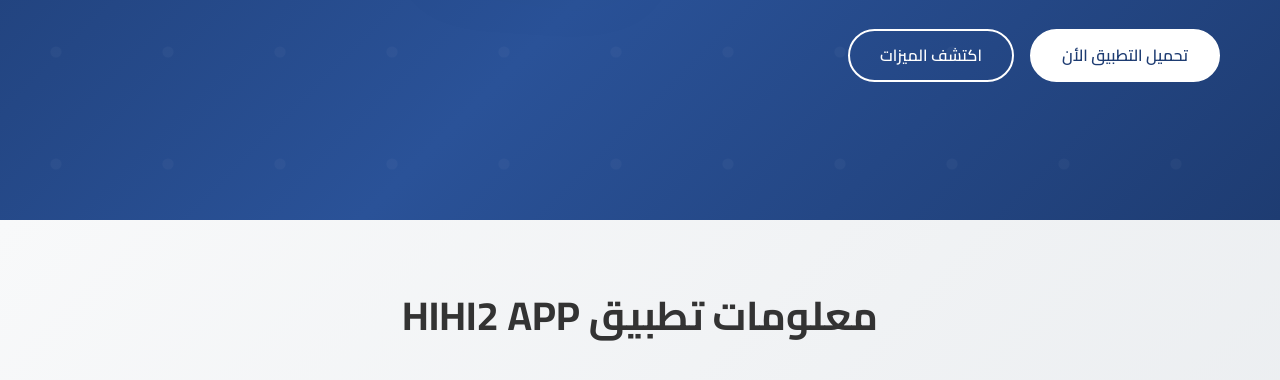
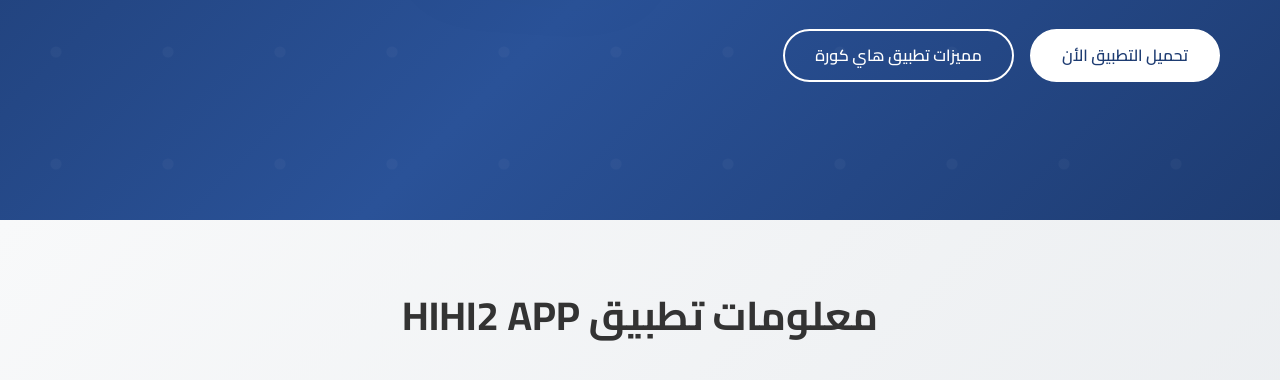
Before and after one commit to hihi2app/hihi2, a plain HTML site: page index.html in a window 1280 px wide. Shown: the part 420-800 px from the top of the page. Drawn offline with Linux system fonts and the light colour scheme.

Commit message:
Update index.html

```diff
--- a/index.html
+++ b/index.html
@@ -113,7 +113,7 @@
                             <a href="#download" class="btn btn-primary" role="button">
 تحميل التطبيق الأن                            </a>
                             <a href="#features" class="btn btn-secondary" role="button">
-                                اكتشف الميزات
+                            مميزات تطبيق هاي كورة
                             </a>
                         </div>
                     </div>
```
